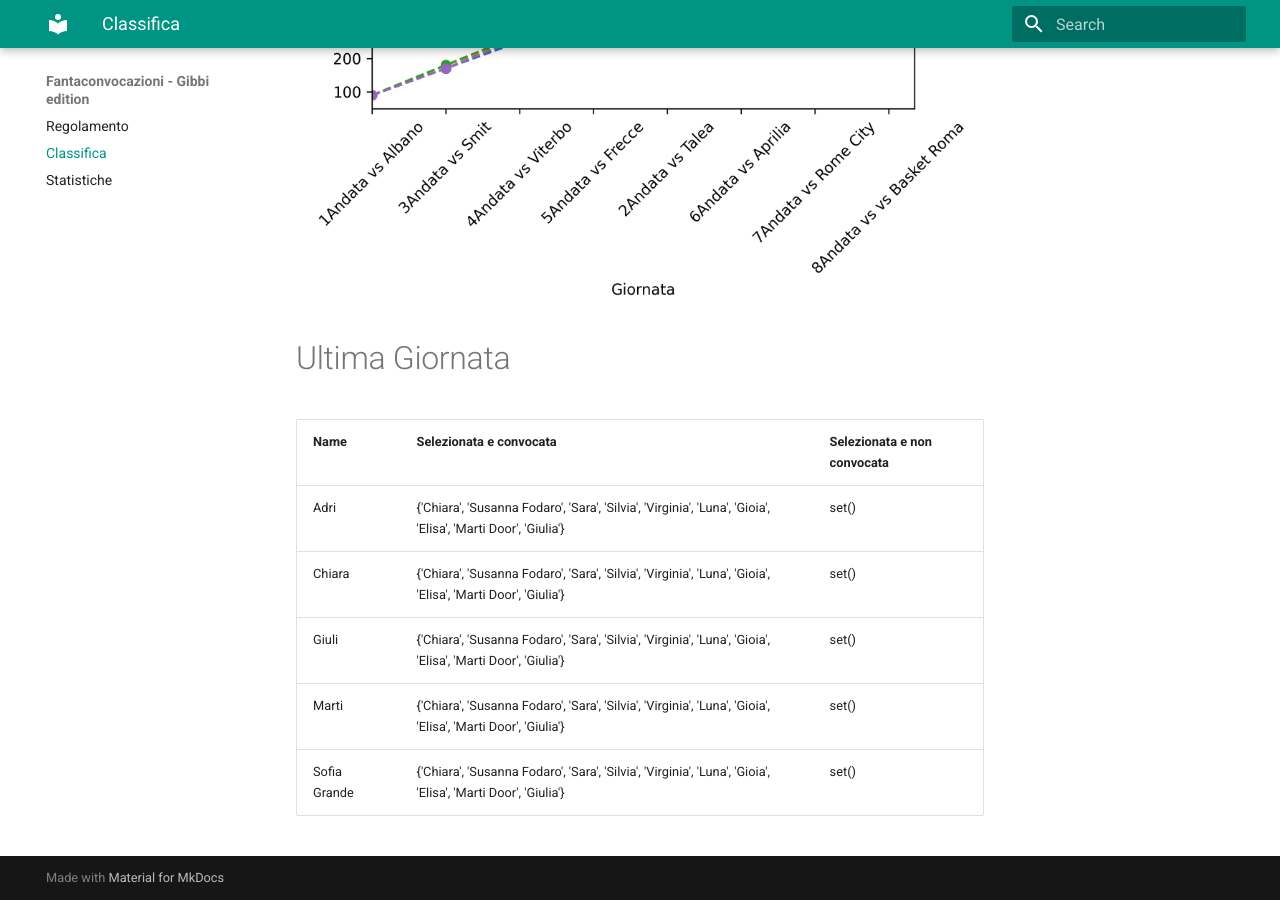
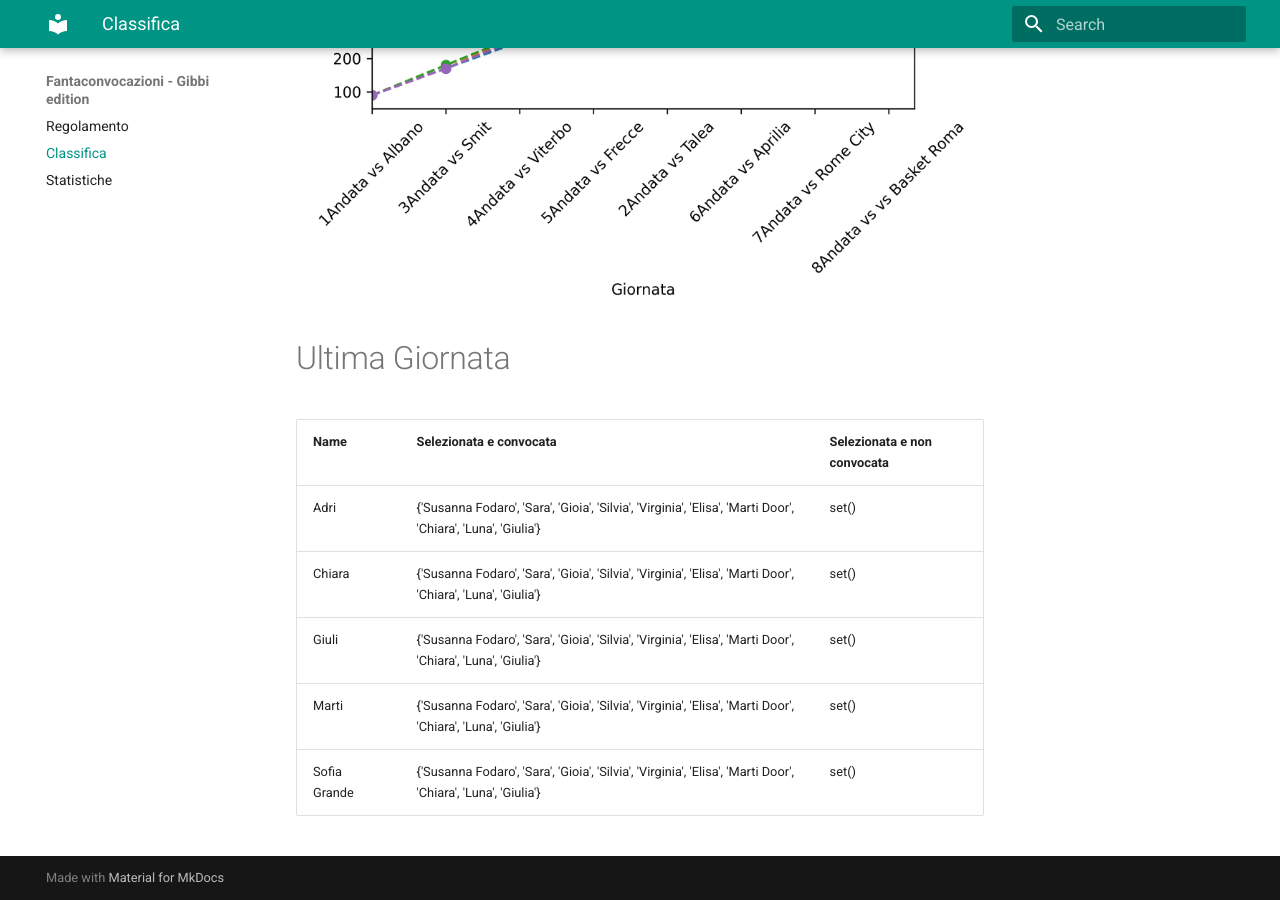
Before and after one commit to martinig94/fantagibbi, an MkDocs documentation site: the page built from docs/Classifica.md, in a window 1280 px wide and 900 px high, scrolled down 810 px. Built offline with MkDocs 1.6.1 and Material for MkDocs 9.7.7, drawn with Linux system fonts in a browser that asks for light colours.

Commit message:
Auto-update from main.py

```diff
--- a/docs/Classifica.md
+++ b/docs/Classifica.md
@@ -18,9 +18,9 @@
 <!-- START_TABLE CORRECT -->
 | Name         | Selezionata e convocata                                                                                      | Selezionata e non convocata   |
 |:-------------|:-------------------------------------------------------------------------------------------------------------|:------------------------------|
-| Adri         | {'Chiara', 'Susanna Fodaro', 'Sara', 'Silvia', 'Virginia', 'Luna', 'Gioia', 'Elisa', 'Marti Door', 'Giulia'} | set()                         |
-| Chiara       | {'Chiara', 'Susanna Fodaro', 'Sara', 'Silvia', 'Virginia', 'Luna', 'Gioia', 'Elisa', 'Marti Door', 'Giulia'} | set()                         |
-| Giuli        | {'Chiara', 'Susanna Fodaro', 'Sara', 'Silvia', 'Virginia', 'Luna', 'Gioia', 'Elisa', 'Marti Door', 'Giulia'} | set()                         |
-| Marti        | {'Chiara', 'Susanna Fodaro', 'Sara', 'Silvia', 'Virginia', 'Luna', 'Gioia', 'Elisa', 'Marti Door', 'Giulia'} | set()                         |
-| Sofia Grande | {'Chiara', 'Susanna Fodaro', 'Sara', 'Silvia', 'Virginia', 'Luna', 'Gioia', 'Elisa', 'Marti Door', 'Giulia'} | set()                         |
+| Adri         | {'Susanna Fodaro', 'Sara', 'Gioia', 'Silvia', 'Virginia', 'Elisa', 'Marti Door', 'Chiara', 'Luna', 'Giulia'} | set()                         |
+| Chiara       | {'Susanna Fodaro', 'Sara', 'Gioia', 'Silvia', 'Virginia', 'Elisa', 'Marti Door', 'Chiara', 'Luna', 'Giulia'} | set()                         |
+| Giuli        | {'Susanna Fodaro', 'Sara', 'Gioia', 'Silvia', 'Virginia', 'Elisa', 'Marti Door', 'Chiara', 'Luna', 'Giulia'} | set()                         |
+| Marti        | {'Susanna Fodaro', 'Sara', 'Gioia', 'Silvia', 'Virginia', 'Elisa', 'Marti Door', 'Chiara', 'Luna', 'Giulia'} | set()                         |
+| Sofia Grande | {'Susanna Fodaro', 'Sara', 'Gioia', 'Silvia', 'Virginia', 'Elisa', 'Marti Door', 'Chiara', 'Luna', 'Giulia'} | set()                         |
 <!-- END_TABLE CORRECT -->
```
